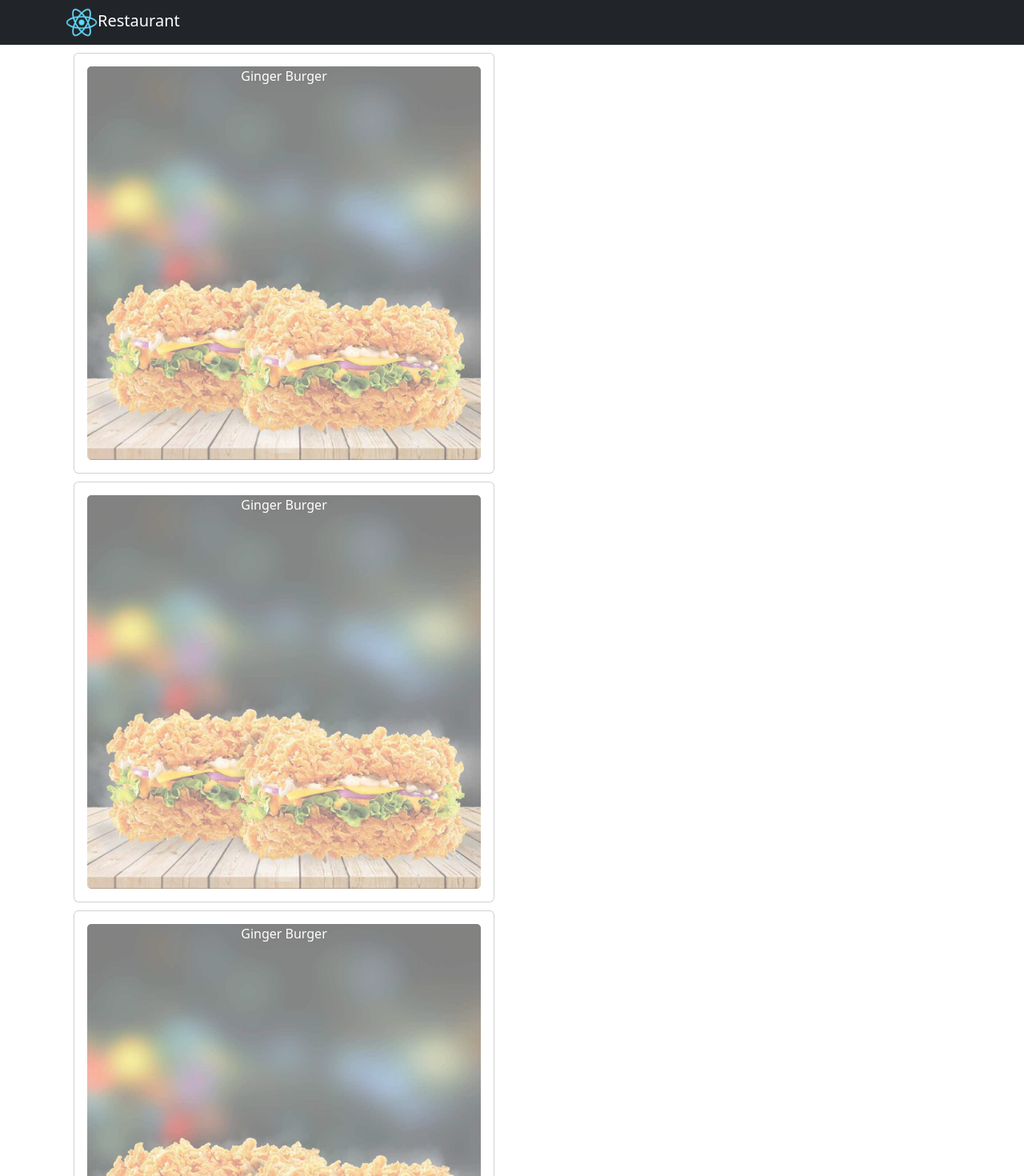
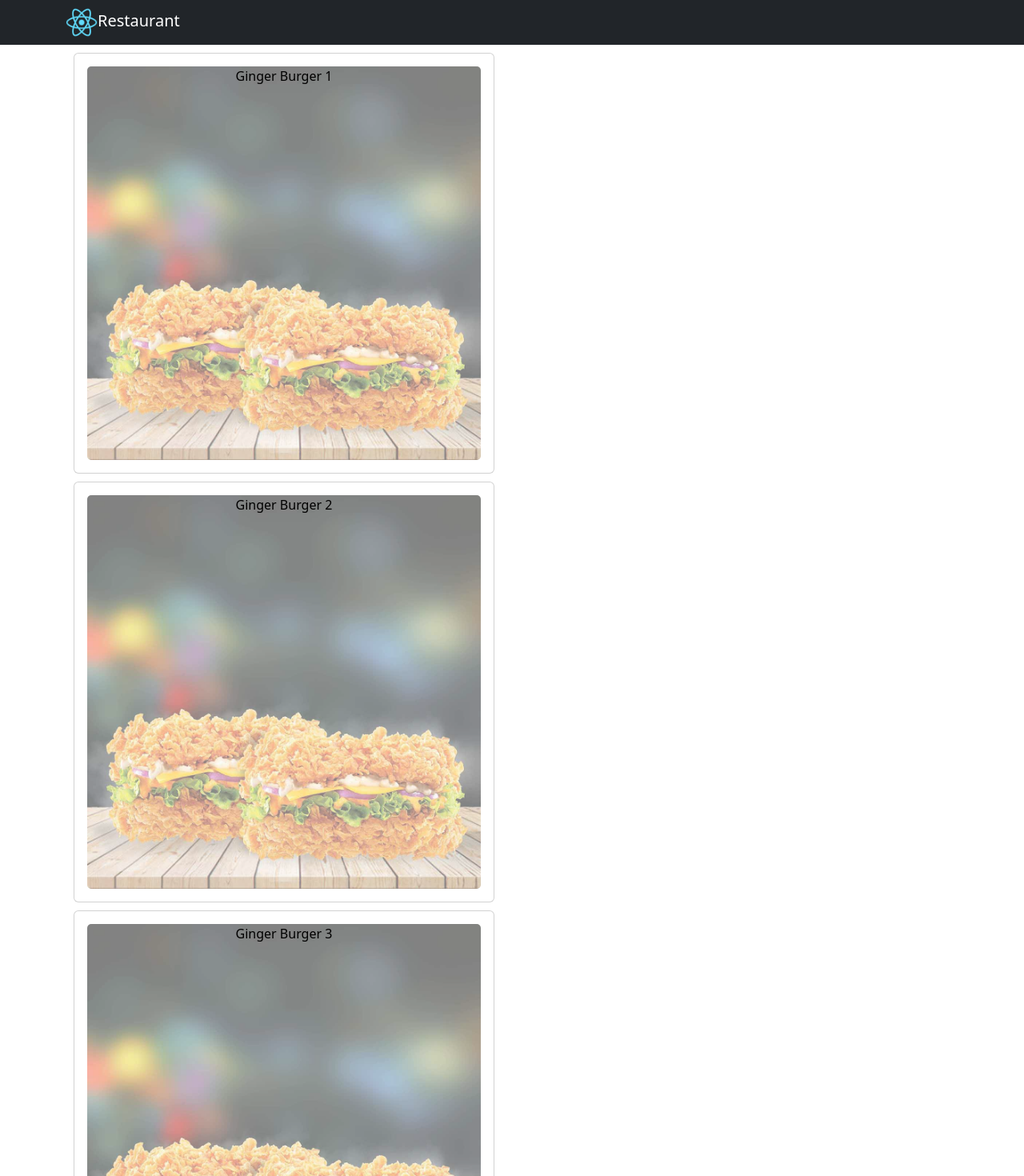
Before and after one commit to Anik422/Restaurant-react, a React (Create React App) app: page / in a window 1280 px wide. Shown: the top 1470 px of the page at 80% size. Built offline with nearby package versions, Linux system fonts and the light colour scheme.

Commit message:
push github

```diff
--- a/package.json
+++ b/package.json
@@ -7,6 +7,7 @@
     "@testing-library/react": "^13.4.0",
     "@testing-library/user-event": "^13.5.0",
     "bootstrap": "^5.2.2",
+    "dateformat": "^5.0.3",
     "dateformate": "^1.1.0",
     "react": "^18.2.0",
     "react-dom": "^18.2.0",
--- a/src/App.css
+++ b/src/App.css
@@ -1,3 +1,4 @@
 .card-title{
+    color: black;
     text-align: center;
 }
--- /dev/null
+++ b/src/components/body/DishDetails.js
@@ -0,0 +1,31 @@
+import React from "react";
+import { Card, CardBody, CardImg, CardImgOverlay, CardTitle, CardText } from "reactstrap";
+import Comment from "./commends";
+
+const DishDetali = props =>{
+    let comment = props.dish.comments.map(item =>{
+        return(
+            <Comment comment={item} key={item.id}/>
+        );
+    })
+    return(
+        <div>
+            <Card style={{marginTop:'10px'}}>
+                <CardImg top src={props.dish.image} alt={props.dish.name} />
+                <CardBody style={{textAlign:'left'}}>
+                    <CardText>
+                        {props.dish.name}
+                    </CardText>
+                    <CardText>
+                        {props.dish.description}
+                    </CardText>
+                </CardBody>
+            </Card>
+            <div>
+                {comment}
+            </div>
+        </div>
+    );
+}
+
+export default DishDetali;
--- a/src/components/body/ManuItem.js
+++ b/src/components/body/ManuItem.js
@@ -2,14 +2,17 @@ import React from "react";
 import { Card, CardBody, CardImg, CardImgOverlay, CardTitle } from "reactstrap";
 
 const MenuItem = props => {
-    console.log(props);
     return (
         <div>
-            <Card inverse style={{margin:"10px"}}>
+            <Card inverse style={{ margin: "10px" }}>
                 <CardBody>
-                    <CardImg width="100%" alt={props.dish.name} src={props.dish.image} style={{opacity:"0.5"}} />
+                    <CardImg width="100%" alt={props.dish.name} src={props.dish.image} style={{ opacity: "0.5" }} />
                     <CardImgOverlay>
-                        <CardTitle color="red">{props.dish.name}</CardTitle>
+                        <CardTitle
+                            onClick={() => props.DishSelect(props.dish)}
+                            style={{ cursor: 'pointer' }}>
+                            {props.dish.name}
+                        </CardTitle>
                     </CardImgOverlay>
                 </CardBody>
             </Card>
--- a/src/components/body/Menu.js
+++ b/src/components/body/Menu.js
@@ -1,23 +1,42 @@
-import React, {Component} from "react";
+import React, { Component } from "react";
 import DISHES from "../../data/dishes";
 import MenuItem from "./ManuItem";
+import DishDetali from "./DishDetails";
 
 
-class Menu extends Component{
+class Menu extends Component {
     state = {
-        dishes: DISHES
+        dishes: DISHES,
+        selectedDish: null,
     }
-    render(){
+
+    onDishSelect = dish => {
+        this.setState({ selectedDish: dish })
+    }
+
+    render() {
         const menu = this.state.dishes.map(item => {
-            return(
-                <MenuItem dish={item} key={item.id} />
+            return (
+                <MenuItem
+                    dish={item}
+                    key={item.id}
+                    DishSelect={this.onDishSelect} />
             )
         })
-        return(
+
+        let dishDetails = null;
+        if (this.state.selectedDish !== null) {
+            dishDetails = <DishDetali dish={this.state.selectedDish} />
+        }
+
+        return (
             <div className="container">
                 <div className="row">
                     <div className="col-6">
                         {menu}
+                    </div>
+                    <div className="col-6">
+                        {dishDetails}
                     </div>
                 </div>
             </div>
--- /dev/null
+++ b/src/components/body/commends.js
@@ -0,0 +1,40 @@
+import React from "react";
+import { Card, CardHeader, CardBody, CardTitle, CardText, CardGroup, CardFooter } from "reactstrap";
+import dateFormat, { masks } from "dateformat";
+const Comment = props => {
+    let date = dateFormat(props.comment.data, "dddd, mmmm dS, yyyy, h:MM:ss TT");
+    console.log(date);
+    return (
+        <div>
+            <CardGroup>
+
+                <Card
+                    className="my-2"
+                    color="primary"
+                    outline
+                    style={{
+                        width: '18rem'
+                    }}
+                >
+                    <CardHeader>
+                        <CardTitle tag="h5">
+                            {props.comment.author}
+                        </CardTitle>
+                    </CardHeader>
+                    <CardBody>
+                        <CardText>
+                            {props.comment.comment}
+                        </CardText>
+                    </CardBody>
+                    <CardFooter>
+                        <small className="text-muted">
+                            {date}
+                        </small>
+                    </CardFooter>
+                </Card>
+            </CardGroup>
+        </div>
+    );
+};
+
+export default Comment;
--- a/src/data/dishes.js
+++ b/src/data/dishes.js
@@ -1,7 +1,7 @@
 const DISHES = [
     {
         id:0,
-        name:"Ginger Burger",
+        name:"Ginger Burger 1",
         image:'assets/images/burger.jpg',
         category:'meal',
         lable:"Hot",
@@ -41,7 +41,7 @@ const DISHES = [
     },
     {
         id:1,
-        name:"Ginger Burger",
+        name:"Ginger Burger 2",
         image:'assets/images/burger.jpg',
         category:'meal',
         lable:"Hot",
@@ -81,7 +81,7 @@ const DISHES = [
     },
     {
         id:2,
-        name:"Ginger Burger",
+        name:"Ginger Burger 3",
         image:'assets/images/burger.jpg',
         category:'meal',
         lable:"Hot",
@@ -121,7 +121,7 @@ const DISHES = [
     },
     {
         id:3,
-        name:"Ginger Burger",
+        name:"Ginger Burger 4",
         image:'assets/images/burger.jpg',
         category:'meal',
         lable:"Hot",
@@ -161,7 +161,7 @@ const DISHES = [
     },
     {
         id:4,
-        name:"Ginger Burger",
+        name:"Ginger Burger 5",
         image:'assets/images/burger.jpg',
         category:'meal',
         lable:"Hot",
@@ -201,7 +201,7 @@ const DISHES = [
     },
     {
         id:5,
-        name:"Ginger Burger",
+        name:"Ginger Burger 6",
         image:'assets/images/burger.jpg',
         category:'meal',
         lable:"Hot",
@@ -241,7 +241,7 @@ const DISHES = [
     },
     {
         id:6,
-        name:"Ginger Burger",
+        name:"Ginger Burger 7",
         image:'assets/images/burger.jpg',
         category:'meal',
         lable:"Hot",
```
Also changed, not shown: 1 other file (tests, documents, lock files or other folders).
